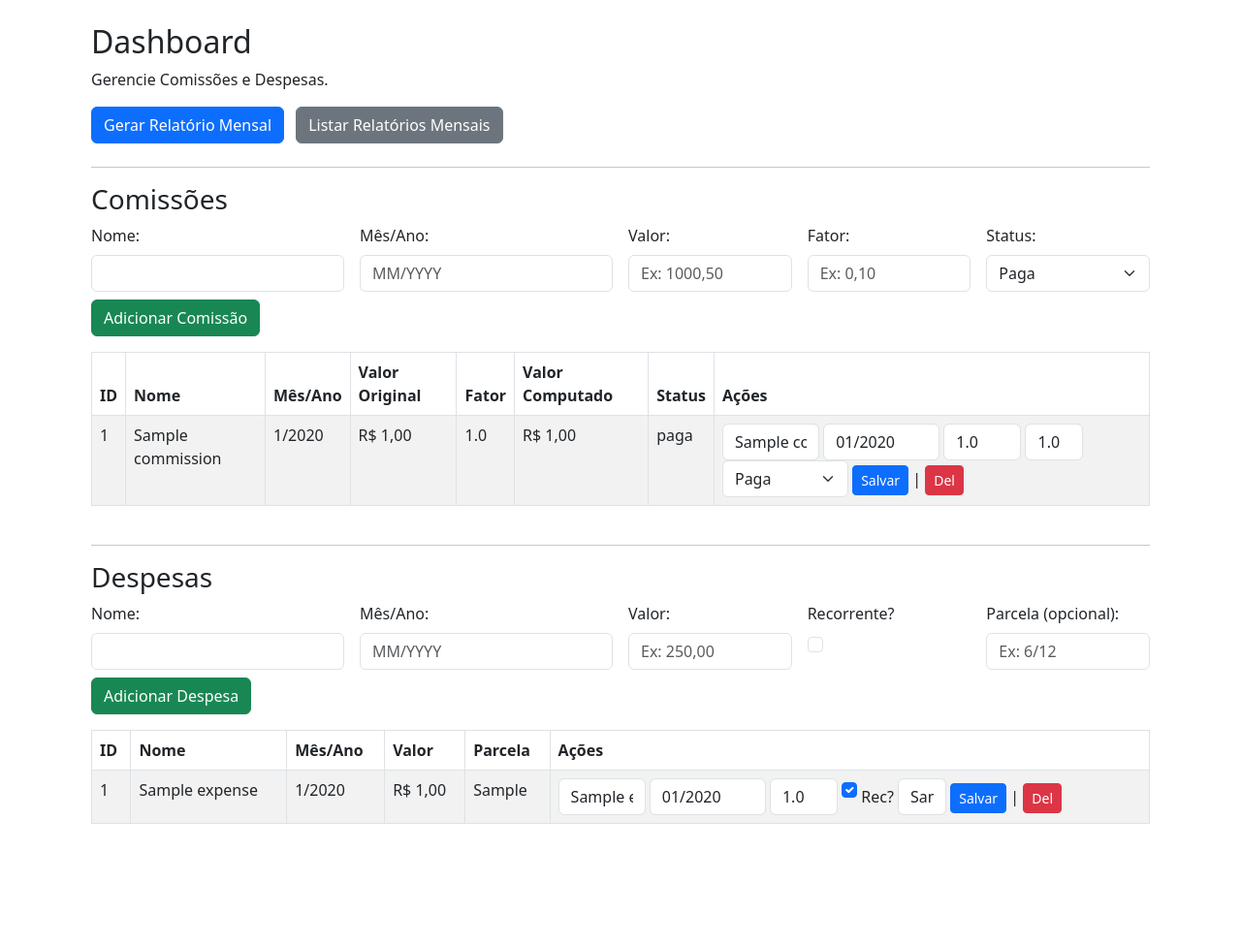
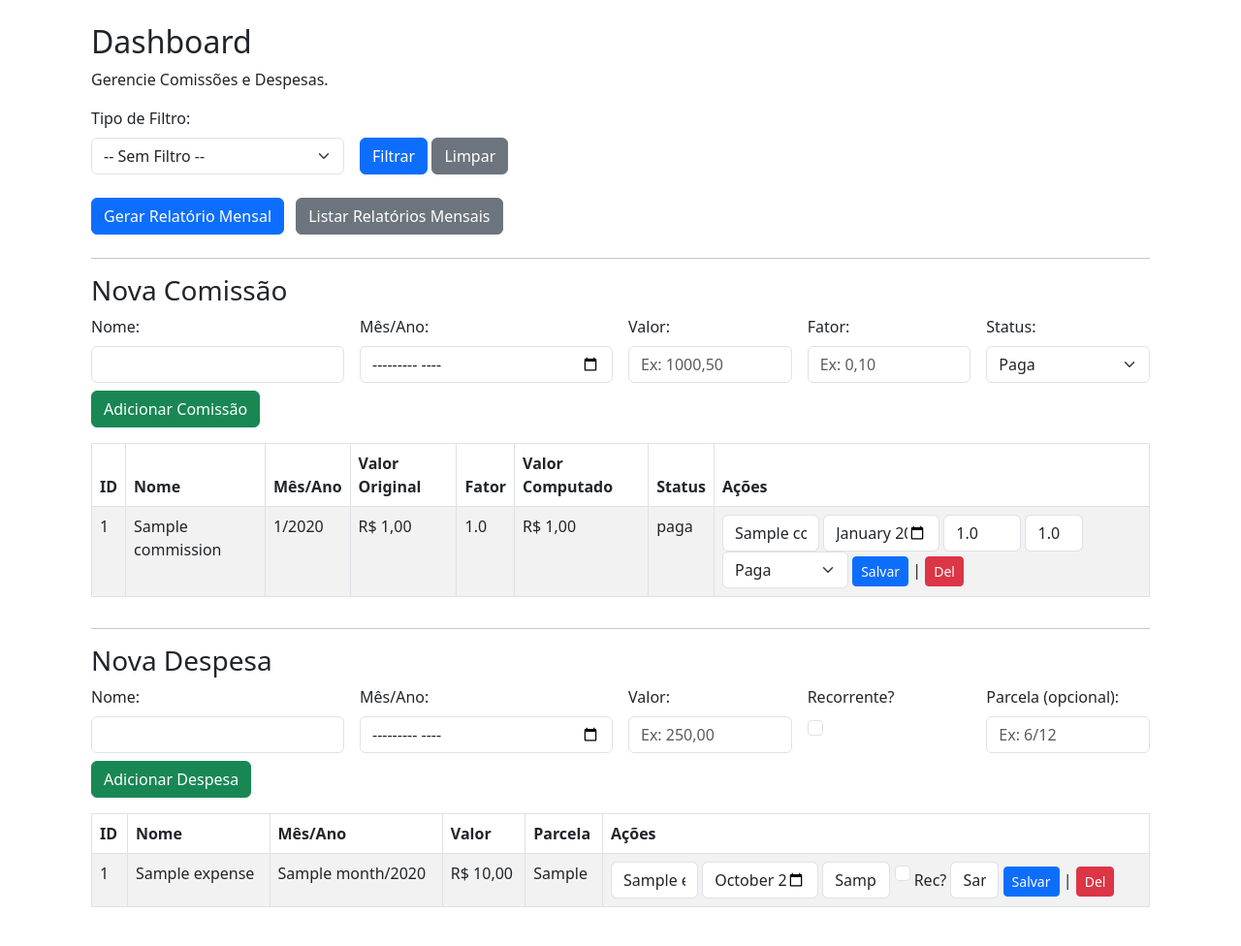
Before and after one commit to guiozores/comissao, a Flask app: template templates/dashboard.html in a window 1280 px wide. Shown: the whole page at 97% size. Before the commit the page ends 850 px from the top, so only its background shows below. Run offline with Flask 3, Linux system fonts and the light colour scheme; tables that the repository leaves empty hold one stand-in row (values such as "Sample post"); the template is opened without the code that fills it: values that come from a table or form of the project are taken from there, most other values are stand-ins (such as "Sample title", 1, 10 or a date in 2020).

Commit message:
filtros no dashboard

```diff
--- a/app.py
+++ b/app.py
@@ -2,6 +2,7 @@
 from flask import Flask, render_template, request, redirect, url_for, flash
 from datetime import datetime
 import json
+import re
 from sqlalchemy import text
 
 from config import Config
@@ -11,7 +12,7 @@
 app.config.from_object(Config)
 db.init_app(app)
 
-# Filtro para formatar valores monetários (exceto o campo "fator")
+# Filtro para formatação monetária (exceto para "fator")
 def format_currency(value):
     try:
         formatted = f"{value:,.2f}"
@@ -23,13 +24,44 @@
 
 app.jinja_env.filters["currency"] = format_currency
 
+# -------------------------------------------------
+# Função para processar despesas extras (para relatório)
+# -------------------------------------------------
+def parse_extra_expenses(text):
+    """
+    Processa o texto de despesas extras.
+    Cada linha deve estar no formato: DESCRIÇÃO;VALOR
+    Se não houver ';', tenta extrair o último valor encontrado via regex.
+    Retorna uma lista de dicionários com 'name' e 'value'.
+    """
+    expenses = []
+    lines = [line.strip() for line in text.strip().splitlines() if line.strip()]
+    value_pattern = re.compile(r'(\d{1,3}(?:\.\d{3})*,\d{2})')
+    for line in lines:
+        if ";" in line:
+            parts = line.split(";")
+            description = parts[0].strip()
+            value_str = parts[1].strip()
+        else:
+            matches = value_pattern.findall(line)
+            if matches:
+                value_str = matches[-1]
+                description = value_pattern.sub("", line).strip()
+            else:
+                continue
+        try:
+            value = float(value_str.replace(".", "").replace(",", "."))
+        except Exception:
+            value = 0.0
+        expenses.append({"name": description, "value": value})
+    return expenses
+
 # =====================================================
 # Rota para recriar o banco (DESENVOLVIMENTO)
 # =====================================================
 @app.route("/create_db")
 def create_db():
     with app.app_context():
-        # Desabilitar verificações de FK (MySQL)
         with db.engine.begin() as conn:
             conn.execute(text("SET FOREIGN_KEY_CHECKS = 0;"))
         db.drop_all()
@@ -46,22 +78,65 @@
     return redirect(url_for("dashboard"))
 
 # =====================================================
-# DASHBOARD: Gerenciamento de Comissões e Despesas
+# DASHBOARD: Listagem com Filtro e Paginação
 # =====================================================
 @app.route("/dashboard", methods=["GET"])
 def dashboard():
-    # Exibe todas as comissões e despesas (mesmo as reportadas, para consulta)
-    commissions = Commission.query.all()
-    expenses = Expense.query.all()
-    return render_template("dashboard.html", commissions=commissions, expenses=expenses)
+    # Obter parâmetros de filtro via query string
+    # filter_mode: "month" ou "year" ou vazio (sem filtro)
+    filter_mode = request.args.get("filter_mode")
+    # Se for "month", o valor vem do parâmetro "filter_month_year" no formato "YYYY-MM"
+    filter_month_year = request.args.get("filter_month_year")
+    # Se for "year", o valor vem do parâmetro "filter_year"
+    filter_year = request.args.get("filter_year")
+    page_comm = request.args.get("page_comm", 1, type=int)
+    page_exp = request.args.get("page_exp", 1, type=int)
+
+    # Define itens por página: 8 se houver filtro, 5 caso contrário
+    per_page = 8 if filter_mode in ["month", "year"] else 5
+
+    # Query para Comissões
+    commissions_query = Commission.query
+    if filter_mode == "month" and filter_month_year:
+        # O valor é "YYYY-MM": extrair ano e mês
+        parts = filter_month_year.split("-")
+        if len(parts) == 2:
+            y = int(parts[0])
+            m = int(parts[1])
+            commissions_query = commissions_query.filter(Commission.year == y, Commission.month == m)
+    elif filter_mode == "year" and filter_year:
+        commissions_query = commissions_query.filter(Commission.year == int(filter_year))
+    commissions_query = commissions_query.order_by(Commission.id.desc())
+    comm_pagination = commissions_query.paginate(page=page_comm, per_page=per_page, error_out=False)
+
+    # Query para Despesas
+    expenses_query = Expense.query
+    if filter_mode == "month" and filter_month_year:
+        parts = filter_month_year.split("-")
+        if len(parts) == 2:
+            y = int(parts[0])
+            m = int(parts[1])
+            expenses_query = expenses_query.filter(Expense.year == y, Expense.month == m)
+    elif filter_mode == "year" and filter_year:
+        expenses_query = expenses_query.filter(Expense.year == int(filter_year))
+    expenses_query = expenses_query.order_by(Expense.id.desc())
+    exp_pagination = expenses_query.paginate(page=page_exp, per_page=per_page, error_out=False)
+
+    return render_template("dashboard.html",
+                           commissions=comm_pagination.items,
+                           expenses=exp_pagination.items,
+                           comm_pagination=comm_pagination,
+                           exp_pagination=exp_pagination,
+                           filter_mode=filter_mode,
+                           filter_month_year=filter_month_year,
+                           filter_year=filter_year)
 
 # -------------------------------
-# CRUD de Comissões
+# CRUD de Comissões (Dashboard)
 # -------------------------------
 @app.route("/dashboard/commission/new", methods=["POST"])
 def commission_new():
-    # O usuário insere a data no formato "MM/YYYY" ou "YYYY-MM"
-    month_year = request.form.get("month_year")
+    month_year = request.form.get("month_year")  # Espera "MM/YYYY" ou "YYYY-MM"
     name = request.form.get("name")
     original_value_str = request.form.get("original_value")
     factor_str = request.form.get("factor")
@@ -89,7 +164,6 @@
     )
     db.session.add(new_commission)
     db.session.commit()
-
     flash("Comissão criada com sucesso!", "success")
     return redirect(url_for("dashboard"))
 
@@ -131,7 +205,7 @@
     return redirect(url_for("dashboard"))
 
 # -------------------------------
-# CRUD de Despesas
+# CRUD de Despesas (Dashboard)
 # -------------------------------
 @app.route("/dashboard/expense/new", methods=["POST"])
 def expense_new():
@@ -148,7 +222,7 @@
     value_str = request.form.get("value")
     value = float(value_str.replace(",", ".")) if value_str else 0.0
     is_recurring = True if request.form.get("is_recurring") == "on" else False
-    installment_info = request.form.get("installment_info")  # opcional
+    installment_info = request.form.get("installment_info")
 
     new_expense = Expense(
         name=name,
@@ -201,12 +275,12 @@
     return redirect(url_for("dashboard"))
 
 # =====================================================
-# RELATÓRIO MENSAL
+# RELATÓRIO MENSAL: Geração e Processamento
 # =====================================================
 @app.route("/monthly_report", methods=["GET", "POST"])
 def monthly_report():
     if request.method == "POST":
-        # O usuário informa a data do relatório no formato "MM/YYYY"
+        # O usuário informa a data do relatório no formato "MM/YYYY" (input type="month" retorna "YYYY-MM")
         report_month_str = request.form.get("report_month")
         if "-" in report_month_str:
             parts = report_month_str.split("-")
@@ -217,20 +291,39 @@
             report_month = int(parts[0])
             report_year = int(parts[1])
 
-        # Para comissões: não filtrar pelo lançamento; o usuário seleciona dentre todas as comissões disponíveis (reported == False)
+        # As comissões são selecionadas via checkbox (podem ter sido lançadas em qualquer período, desde que ainda não reportadas)
         selected_commission_ids = request.form.getlist("commission_ids", type=int)
         commissions = Commission.query.filter(Commission.id.in_(selected_commission_ids)).all()
 
-        # Para despesas: buscar as que NÃO são recorrentes com o mesmo mês/ano e todas as recorrentes
+        # Para despesas:
+        # - Despesas NÃO recorrentes do período (selecionadas via checkbox)
         normal_expenses = Expense.query.filter_by(month=report_month, year=report_year, is_recurring=False).all()
+        # - Todas as despesas recorrentes (independentemente do período)
         recurring_expenses = Expense.query.filter_by(is_recurring=True).all()
         final_expenses = normal_expenses + recurring_expenses
 
+        # Processa as despesas extras inseridas no textarea
+        extra_expenses_text = request.form.get("extra_expenses")
+        if extra_expenses_text:
+            parsed_extras = parse_extra_expenses(extra_expenses_text)
+            for exp in parsed_extras:
+                new_exp = Expense(
+                    name=exp["name"],
+                    value=exp["value"],
+                    month=report_month,
+                    year=report_year,
+                    is_recurring=False,
+                    installment_info=""
+                )
+                db.session.add(new_exp)
+                db.session.flush()
+                final_expenses.append(new_exp)
+            db.session.commit()
+
         total_comm = sum(c.computed_value for c in commissions)
         total_exp = sum(e.value for e in final_expenses)
-        grand_total = total_comm + total_exp  # soma: comissões + despesas
+        grand_total = total_comm + total_exp
 
-        # Monta snapshots completos em JSON
         commissions_data = json.dumps([
             {
                 "id": c.id,
@@ -268,22 +361,24 @@
         db.session.add(report)
         db.session.commit()
 
-        # Marcar as comissões utilizadas como reportadas (para que não sejam reutilizadas)
+        # Marcar as comissões utilizadas como reportadas
         for c in commissions:
             c.reported = True
         db.session.commit()
 
         flash("Relatório gerado com sucesso!", "success")
-        # Redireciona para a página de visualização do relatório
         return redirect(url_for("monthly_report_view", report_id=report.id))
 
-    # GET: Exibe o formulário para escolher a data do relatório e selecionar as comissões disponíveis
+    # GET: Exibe o formulário para gerar o relatório
     available_commissions = Commission.query.filter_by(reported=False).all()
     available_expenses = Expense.query.filter_by(is_recurring=False).all()
     return render_template("monthly_report_form.html",
                            available_commissions=available_commissions,
                            available_expenses=available_expenses)
 
+# =====================================================
+# VISUALIZAÇÃO DO RELATÓRIO MENSAL
+# =====================================================
 @app.route("/monthly_report/view/<int:report_id>")
 def monthly_report_view(report_id):
     report = MonthlyReport.query.get_or_404(report_id)
@@ -294,10 +389,12 @@
                            commissions_data=commissions_data,
                            expenses_data=expenses_data)
 
+# =====================================================
+# DELEÇÃO DO RELATÓRIO MENSAL (Libera as comissões)
+# =====================================================
 @app.route("/monthly_report/delete/<int:report_id>", methods=["POST"])
 def monthly_report_delete(report_id):
     report = MonthlyReport.query.get_or_404(report_id)
-    # Antes de deletar o relatório, desmarcar as comissões que estavam nele
     if report.commissions_data:
         snapshot = json.loads(report.commissions_data)
         for item in snapshot:
@@ -309,6 +406,9 @@
     flash("Relatório mensal deletado!", "success")
     return redirect(url_for("monthly_reports_list"))
 
+# =====================================================
+# LISTAGEM DE TODOS OS RELATÓRIOS
+# =====================================================
 @app.route("/monthly_reports", methods=["GET"])
 def monthly_reports_list():
     reports = MonthlyReport.query.order_by(MonthlyReport.generated_date.desc()).all()
--- a/templates/dashboard.html
+++ b/templates/dashboard.html
@@ -5,16 +5,50 @@
   <h2>Dashboard</h2>
   <p>Gerencie Comissões e Despesas.</p>
 
+  <!-- Filtro: escolha entre "Sem Filtro", "Por Mês/Ano" ou "Por Ano" -->
+  <form method="GET" action="{{ url_for('dashboard') }}" class="row g-3 mb-4">
+    <div class="col-md-3">
+      <label class="form-label">Tipo de Filtro:</label>
+      <select name="filter_mode" id="filter_mode" class="form-select">
+        <option value="">-- Sem Filtro --</option>
+        <option value="month" {% if filter_mode=='month' %}selected{% endif %}>Por Mês/Ano</option>
+        <option value="year" {% if filter_mode=='year' %}selected{% endif %}>Por Ano</option>
+      </select>
+    </div>
+    <!-- Campo para filtro por Mês/Ano (nativo) -->
+    <div class="col-md-3" id="month_year_div" style="display: {% if filter_mode=='month' %}block{% else %}none{% endif %};">
+      <label class="form-label">Mês/Ano:</label>
+      <input type="month" name="filter_month_year" class="form-control" value="{{ filter_month_year or '' }}">
+    </div>
+    <!-- Campo para filtro por Ano -->
+    <div class="col-md-3" id="year_div" style="display: {% if filter_mode=='year' %}block{% else %}none{% endif %};">
+      <label class="form-label">Ano:</label>
+      <input type="number" name="filter_year" class="form-control" placeholder="AAAA" min="1900" max="2100" value="{{ filter_year or '' }}">
+    </div>
+    <div class="col-md-3 align-self-end">
+      <button type="submit" class="btn btn-primary">Filtrar</button>
+      <a href="{{ url_for('dashboard') }}" class="btn btn-secondary">Limpar</a>
+    </div>
+  </form>
+
+  <script>
+    // Script simples para mostrar/ocultar os campos conforme o filtro selecionado
+    document.getElementById('filter_mode').addEventListener('change', function() {
+      var mode = this.value;
+      document.getElementById('month_year_div').style.display = (mode === 'month') ? 'block' : 'none';
+      document.getElementById('year_div').style.display = (mode === 'year') ? 'block' : 'none';
+    });
+  </script>
+
   <!-- Botões para Relatórios -->
   <div class="mb-4">
     <a href="{{ url_for('monthly_report') }}" class="btn btn-primary me-2">Gerar Relatório Mensal</a>
     <a href="{{ url_for('monthly_reports_list') }}" class="btn btn-secondary">Listar Relatórios Mensais</a>
   </div>
 
-  <!-- Comissões -->
+  <!-- Formulário para nova Comissão -->
   <hr>
-  <h3>Comissões</h3>
-  <!-- Formulário para criar nova comissão -->
+  <h3>Nova Comissão</h3>
   <form action="{{ url_for('commission_new') }}" method="POST" class="mb-3">
     <div class="row g-3">
       <div class="col-md-3">
@@ -23,8 +57,7 @@
       </div>
       <div class="col-md-3">
         <label class="form-label">Mês/Ano:</label>
-        <!-- Usando input type="text" com máscara (MM/YYYY) -->
-        <input type="text" name="month_year" class="form-control" placeholder="MM/YYYY" pattern="(0[1-9]|1[0-2])\/\d{4}" required>
+        <input type="month" name="month_year" class="form-control" required>
       </div>
       <div class="col-md-2">
         <label class="form-label">Valor:</label>
@@ -49,7 +82,7 @@
   </form>
 
   <!-- Tabela de Comissões -->
-  <div class="table-responsive mb-4">
+  <div class="table-responsive mb-3">
     <table class="table table-bordered table-striped">
       <thead>
         <tr>
@@ -70,15 +103,13 @@
           <td>{{ c.name }}</td>
           <td>{{ c.month }}/{{ c.year }}</td>
           <td>{{ c.original_value|currency }}</td>
-          <!-- O campo fator é um número sem unidade, então não usamos o filtro currency -->
           <td>{{ c.factor }}</td>
           <td>{{ c.computed_value|currency }}</td>
           <td>{{ c.status }}</td>
           <td>
-            <!-- Edição inline -->
             <form action="{{ url_for('commission_edit', commission_id=c.id) }}" method="POST" class="d-inline">
               <input type="text" name="name" value="{{ c.name }}" class="form-control d-inline" style="width:100px;">
-              <input type="text" name="month_year" value="{% if c.month < 10 %}0{{ c.month }}{% else %}{{ c.month }}{% endif %}/{{ c.year }}" class="form-control d-inline" style="width:120px;" placeholder="MM/YYYY">
+              <input type="month" name="month_year" value="{{ '%04d-%02d' % (c.year, c.month) }}" class="form-control d-inline" style="width:120px;">
               <input type="text" name="original_value" value="{{ c.original_value }}" class="form-control d-inline" style="width:80px;">
               <input type="text" name="factor" value="{{ c.factor if c.factor else '' }}" class="form-control d-inline" style="width:60px;">
               <select name="status" class="form-select d-inline" style="width:130px;">
@@ -98,10 +129,44 @@
       </tbody>
     </table>
   </div>
+  <!-- Paginação para Comissões -->
+  {% if comm_pagination.pages > 1 %}
+  <nav>
+    <ul class="pagination">
+      {% if comm_pagination.has_prev %}
+      <li class="page-item">
+        <a class="page-link" href="{{ url_for('dashboard', filter_mode=filter_mode, filter_month_year=filter_month_year, filter_year=filter_year, page_comm=comm_pagination.prev_num, page_exp=exp_pagination.page) }}">Anterior</a>
+      </li>
+      {% else %}
+      <li class="page-item disabled"><span class="page-link">Anterior</span></li>
+      {% endif %}
 
-  <!-- Despesas -->
+      {% for p in comm_pagination.iter_pages() %}
+        {% if p %}
+          {% if p == comm_pagination.page %}
+          <li class="page-item active"><span class="page-link">{{ p }}</span></li>
+          {% else %}
+          <li class="page-item"><a class="page-link" href="{{ url_for('dashboard', filter_mode=filter_mode, filter_month_year=filter_month_year, filter_year=filter_year, page_comm=p, page_exp=exp_pagination.page) }}">{{ p }}</a></li>
+          {% endif %}
+        {% else %}
+          <li class="page-item disabled"><span class="page-link">…</span></li>
+        {% endif %}
+      {% endfor %}
+
+      {% if comm_pagination.has_next %}
+      <li class="page-item">
+        <a class="page-link" href="{{ url_for('dashboard', filter_mode=filter_mode, filter_month_year=filter_month_year, filter_year=filter_year, page_comm=comm_pagination.next_num, page_exp=exp_pagination.page) }}">Próximo</a>
+      </li>
+      {% else %}
+      <li class="page-item disabled"><span class="page-link">Próximo</span></li>
+      {% endif %}
+    </ul>
+  </nav>
+  {% endif %}
+
+  <!-- Formulário para nova Despesa -->
   <hr>
-  <h3>Despesas</h3>
+  <h3>Nova Despesa</h3>
   <form action="{{ url_for('expense_new') }}" method="POST" class="mb-3">
     <div class="row g-3">
       <div class="col-md-3">
@@ -110,7 +175,7 @@
       </div>
       <div class="col-md-3">
         <label class="form-label">Mês/Ano:</label>
-        <input type="text" name="month_year" class="form-control" placeholder="MM/YYYY" pattern="(0[1-9]|1[0-2])\/\d{4}" required>
+        <input type="month" name="month_year" class="form-control" required>
       </div>
       <div class="col-md-2">
         <label class="form-label">Valor:</label>
@@ -133,7 +198,7 @@
   </form>
 
   <!-- Tabela de Despesas -->
-  <div class="table-responsive">
+  <div class="table-responsive mb-3">
     <table class="table table-bordered table-striped">
       <thead>
         <tr>
@@ -156,12 +221,12 @@
           <td>
             <form action="{{ url_for('expense_edit', expense_id=e.id) }}" method="POST" class="d-inline">
               <input type="text" name="name" value="{{ e.name }}" class="form-control d-inline" style="width:90px;" required>
-              <input type="text" name="month_year" value="{% if e.month < 10 %}0{{ e.month }}{% else %}{{ e.month }}{% endif %}/{{ e.year }}" class="form-control d-inline" style="width:120px;" placeholder="MM/YYYY">
+              <input type="month" name="month_year" value="{{ '%04d-%02d' % (e.year, e.month) }}" class="form-control d-inline" style="width:120px;">
               <input type="text" name="value" value="{{ e.value }}" class="form-control d-inline" style="width:70px;">
               <label class="form-check-label d-inline">
                 <input type="checkbox" name="is_recurring" class="form-check-input" {% if e.is_recurring %}checked{% endif %}> Rec?
               </label>
-              <input type="text" name="installment_info" placeholder="Parcela" value="{{ e.installment_info if e.installment_info else '' }}" class="form-control d-inline" style="width:50px;">
+              <input type="text" name="installment_info" placeholder="Parcela" value="{{ e.installment_info or '' }}" class="form-control d-inline" style="width:50px;">
               <button type="submit" class="btn btn-primary btn-sm">Salvar</button>
             </form>
             |
@@ -174,5 +239,39 @@
       </tbody>
     </table>
   </div>
+  <!-- Paginação para Despesas -->
+  {% if exp_pagination.pages > 1 %}
+  <nav>
+    <ul class="pagination">
+      {% if exp_pagination.has_prev %}
+      <li class="page-item">
+        <a class="page-link" href="{{ url_for('dashboard', filter_mode=filter_mode, filter_month_year=filter_month_year, filter_year=filter_year, page_comm=comm_pagination.page, page_exp=exp_pagination.prev_num) }}">Anterior</a>
+      </li>
+      {% else %}
+      <li class="page-item disabled"><span class="page-link">Anterior</span></li>
+      {% endif %}
+
+      {% for p in exp_pagination.iter_pages() %}
+        {% if p %}
+          {% if p == exp_pagination.page %}
+          <li class="page-item active"><span class="page-link">{{ p }}</span></li>
+          {% else %}
+          <li class="page-item"><a class="page-link" href="{{ url_for('dashboard', filter_mode=filter_mode, filter_month_year=filter_month_year, filter_year=filter_year, page_comm=comm_pagination.page, page_exp=p) }}">{{ p }}</a></li>
+          {% endif %}
+        {% else %}
+          <li class="page-item disabled"><span class="page-link">…</span></li>
+        {% endif %}
+      {% endfor %}
+
+      {% if exp_pagination.has_next %}
+      <li class="page-item">
+        <a class="page-link" href="{{ url_for('dashboard', filter_mode=filter_mode, filter_month_year=filter_month_year, filter_year=filter_year, page_comm=comm_pagination.page, page_exp=exp_pagination.next_num) }}">Próximo</a>
+      </li>
+      {% else %}
+      <li class="page-item disabled"><span class="page-link">Próximo</span></li>
+      {% endif %}
+    </ul>
+  </nav>
+  {% endif %}
 </div>
 {% endblock %}
--- a/templates/monthly_reports_list.html
+++ b/templates/monthly_reports_list.html
@@ -35,6 +35,5 @@
     </table>
   </div>
   <a href="{{ url_for('monthly_report') }}" class="btn btn-secondary">Gerar Novo Relatório</a>
-  <a href="{{ url_for('dashboard') }}" class="btn btn-secondary">Voltar ao Dashboard</a>
 </div>
 {% endblock %}
```
Also changed, not shown: seed.py (added, +61 -0 lines), templates/monthly_report_form.html (+15 -5 lines).
